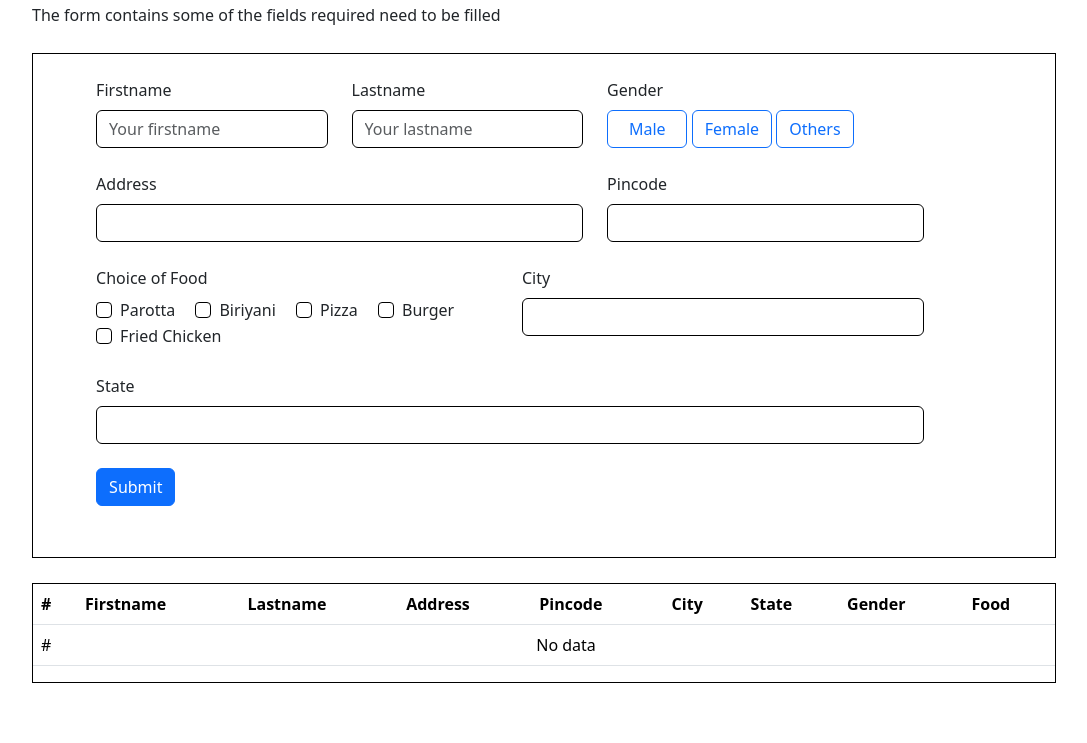
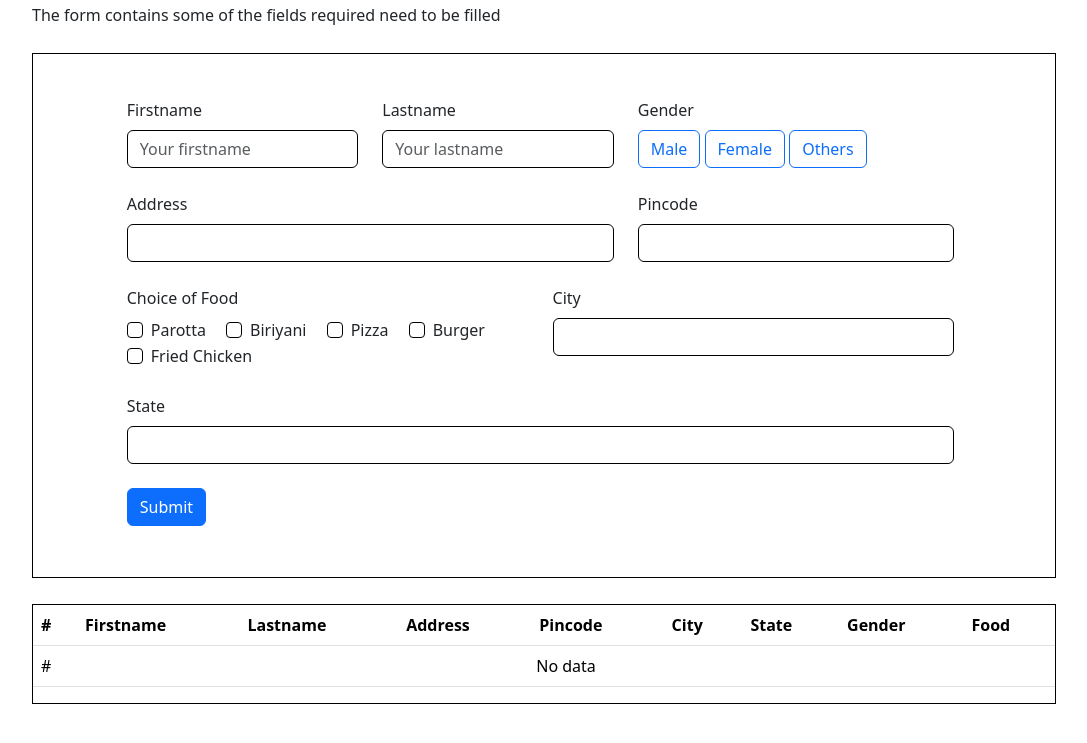
Before and after one commit to kumaranhk/DOM-manipulation-with-forms, a plain HTML site: page index.html in a window 1280 px wide. Shown: the part 53-796 px from the top of the page, without its empty margins (96-1183 px from the left). Drawn offline with nearby package versions, Linux system fonts and the light colour scheme.

Commit message:
Add files via upload

```diff
--- a/index.html
+++ b/index.html
@@ -3,7 +3,7 @@
 <head>
     <meta charset="UTF-8">
     <meta name="viewport" content="width=device-width, initial-scale=1.0">
-    <title>Document</title>
+    <title>DOM manipulation with forms</title>
     <link href="https://cdn.jsdelivr.net/npm/bootstrap@5.3.2/dist/css/bootstrap.min.css" rel="stylesheet" integrity="sha384-T3c6CoIi6uLrA9TneNEoa7RxnatzjcDSCmG1MXxSR1GAsXEV/Dwwykc2MPK8M2HN" crossorigin="anonymous">
     <link rel="stylesheet" href="https://cdnjs.cloudflare.com/ajax/libs/font-awesome/4.7.0/css/font-awesome.min.css">
     <link rel="stylesheet" href="style.css" />
@@ -21,7 +21,7 @@
               <label for="last-name" class="form-label">Lastname</label>
               <input type="text" class="form-control" id="last-name" placeholder="Your lastname" required>
             </div>
-            <div class="col-md-5">
+            <div class="col-md-4">
                 <label class="form-label">Gender</label><br>
                 <input type="radio" class="btn-check" name="options-outlined" id="male" value="Male">
                 <label class="btn btn-outline-primary radio" for="male">Male</label>
--- a/style.css
+++ b/style.css
@@ -5,14 +5,14 @@
     margin-bottom: 2%;
     border: 1px solid black;
 }
-.radio{
+/* .radio{
     width: 20%;
-}
+} */
 input{
     border: 1px solid black !important;
 }
 form{
-    margin: 0% 5% 5% 5% !important;
+    margin: 2% 5% 5% 8% !important;
     width: 100% !important;
 }
 p,h1 {
```
